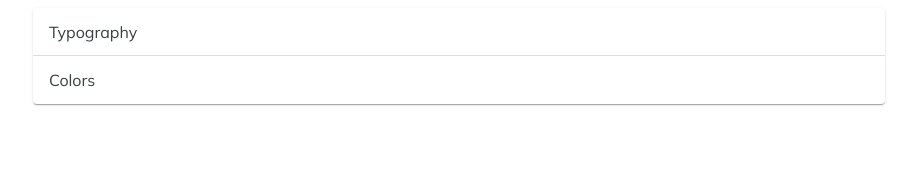
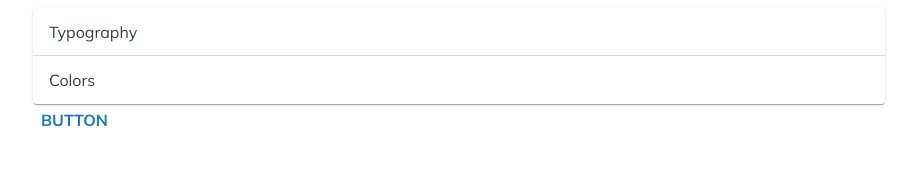
Before and after one commit to Platzi-Master-C8/gethired-base, a React app: page / in a window 1280 px wide. Shown: the top 194 px of the page, without its empty margins (181-1098 px from the left). Built offline with nearby package versions, Linux system fonts and the light colour scheme.

Commit message:
feat: create folders, add examples of components, fix eslint
- Move files to folder
- Fix rules of eslint
- Create folder reference in components

```diff
--- a/package.json
+++ b/package.json
@@ -1,5 +1,5 @@
 {
-  "name": "react-tempalte",
+  "name": "gethired-base",
   "version": "1.0.3",
   "main": "index.js",
   "license": "MIT",
--- a/public/index.html
+++ b/public/index.html
@@ -2,7 +2,7 @@
 <html lang="en">
 <head>
     <meta charset="UTF-8">
-    <title>React template</title>
+    <title>GETHIRED | Find your dream job</title>
 </head>
 <body>
     <div id="root"></div>
--- a/src/App.jsx
+++ b/src/App.jsx
@@ -2,7 +2,7 @@ import React from 'react';
 import Theme from 'Pages/Theme';
 import { ThemeProvider } from '@mui/material';
 import { THEME } from 'Constants/theme.constant';
-import './style.scss';
+import './style/style.scss';
 
 const App = () => (
     <React.StrictMode>
--- /dev/null
+++ b/src/components/Button/Button.jsx
@@ -0,0 +1,7 @@
+import React from 'react';
+
+import Btn from '@mui/material/Button';
+
+const Button = () => <Btn>Button</Btn>;
+
+export default Button;
--- /dev/null
+++ b/src/components/Button/index.js
@@ -0,0 +1 @@
+export { default } from './Button';
--- a/src/pages/Theme.jsx
+++ b/src/pages/Theme.jsx
@@ -1,9 +1,13 @@
 import React from 'react';
+
 import Typography from '@mui/material/Typography';
 import Accordion from '@mui/material/Accordion';
 import AccordionSummary from '@mui/material/AccordionSummary';
 import AccordionDetails from '@mui/material/AccordionDetails';
 import Container from '@mui/material/Container';
+
+import Button from 'Components/Button';
+
 import { makeStyles } from '@mui/styles';
 
 import 'Styles/themeExample.scss';
@@ -85,6 +89,7 @@ const Theme = () => {
                     </div>
                 </AccordionDetails>
             </Accordion>
+            <Button />
         </Container>
     );
 };
```
Also changed, not shown: .eslintrc.js, src/constants/theme.constant.js (line endings or trailing spaces), src/style/style.scss (renamed from src/style.scss), 1 other file (tests, documents, lock files or other folders).
